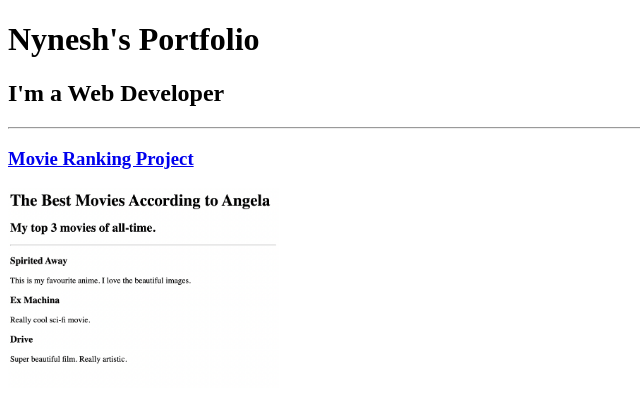
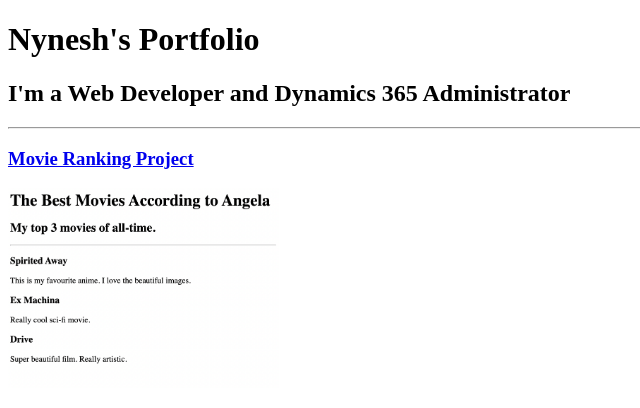
Before and after one commit to Nynesh/new-portfolio, a plain HTML site: page index.html in a window 1280 px wide. Shown: the top 408 px of the page, without its empty margins (0-640 px from the left). Drawn offline with Linux system fonts and the light colour scheme.

Commit message:
Update index.html

```diff
--- a/index.html
+++ b/index.html
@@ -9,7 +9,7 @@
 
 <body>
   <h1>Nynesh's Portfolio</h1>
-  <h2>I'm a Web Developer</h2>
+  <h2>I'm a Web Developer and Dynamics 365 Administrator</h2>
   <hr />
   <h3><a href="./public/movie-ranking.html">Movie Ranking Project</a></h3>
   <img src="./assets/images/movie-ranking.png" height="200" alt="movie ranking project preview"/>
```
